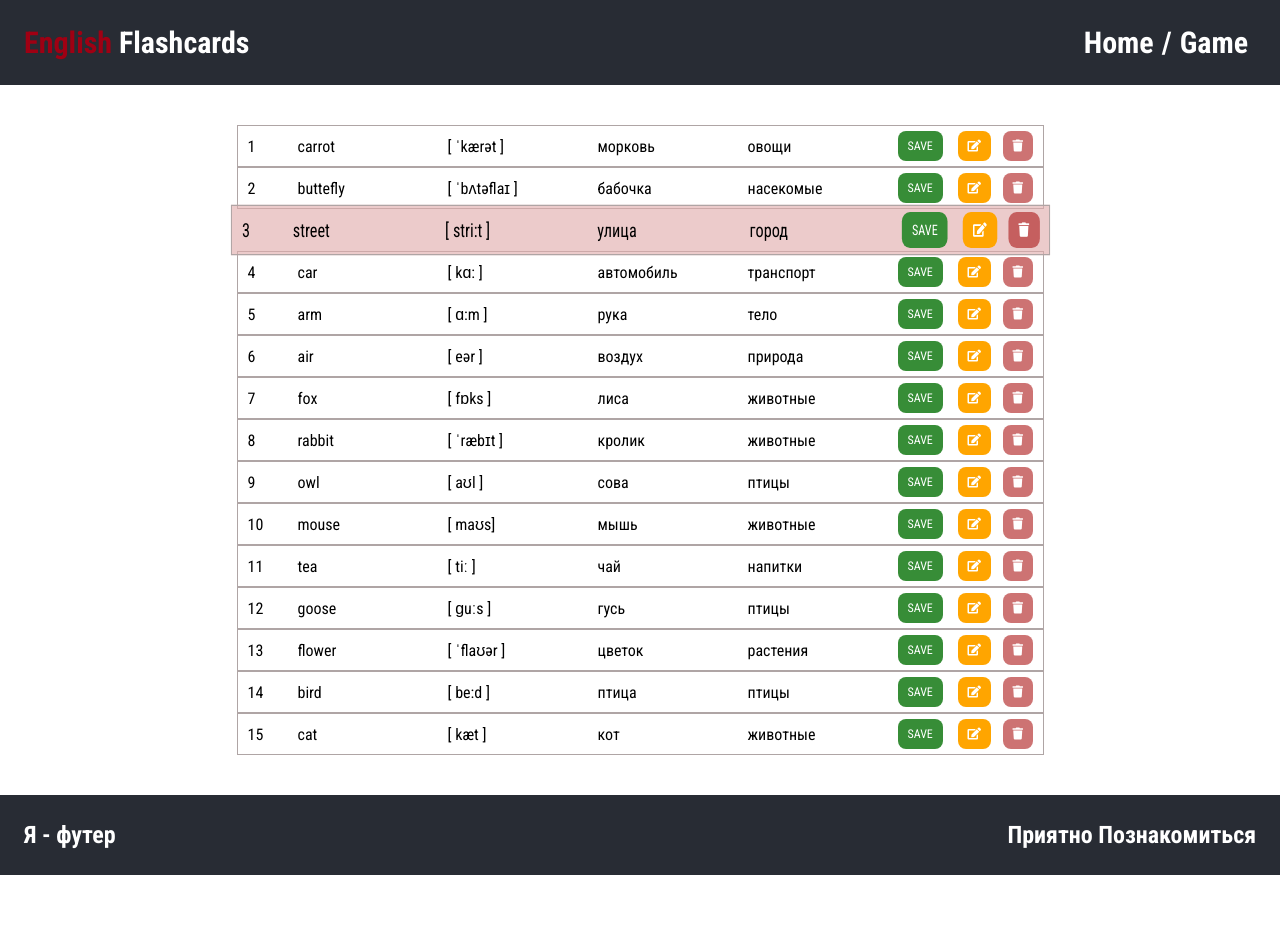
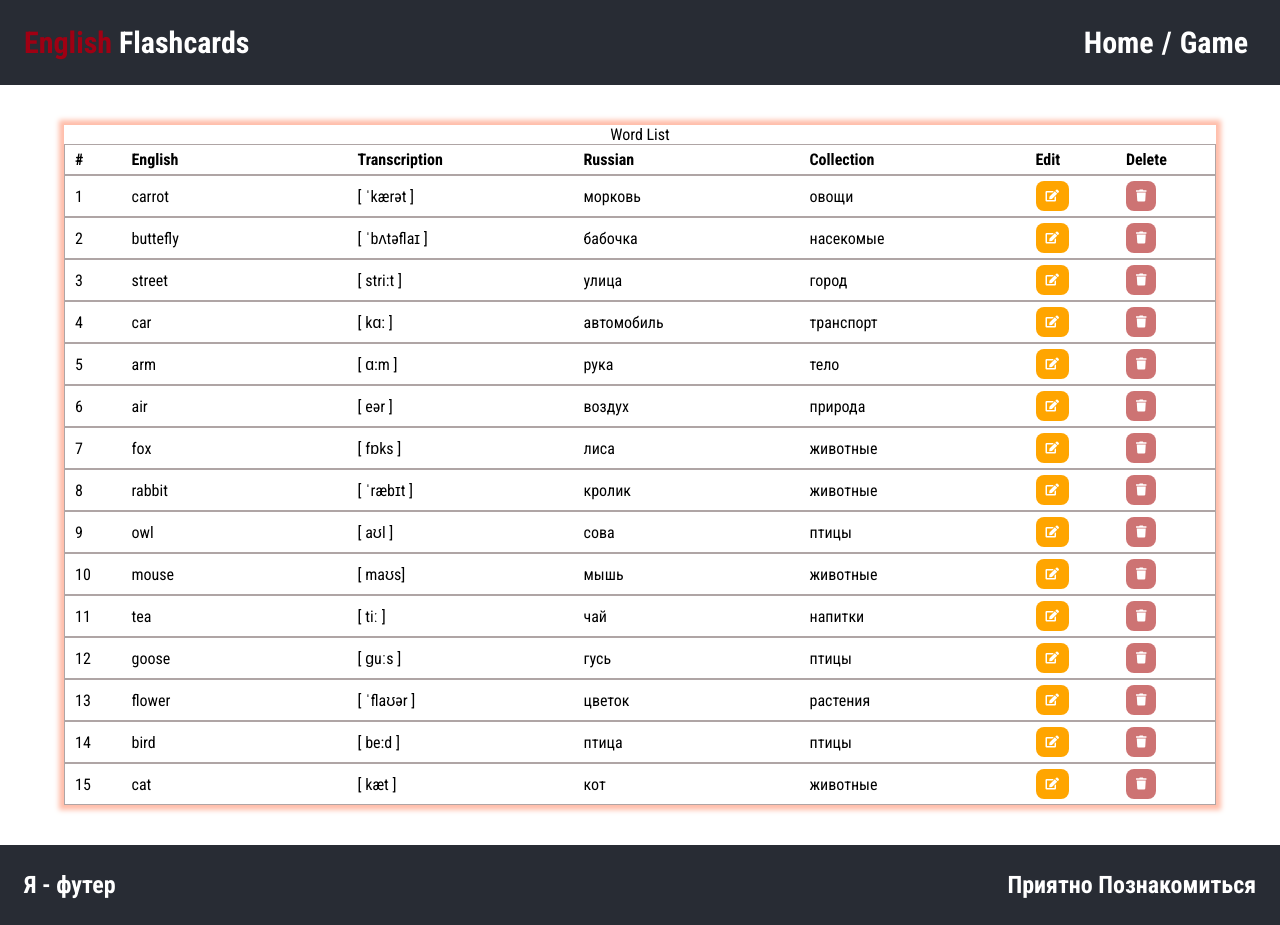
Before and after one commit to AlenaGM/flashcards-app, a React (Create React App) app: page / in a window 1280 px wide. Before the commit the page ends 875 px from the top, so only its background shows below. Built offline with nearby package versions, Linux system fonts and the light colour scheme.

Commit message:
upd styles

```diff
--- a/src/components/row/Row.js
+++ b/src/components/row/Row.js
@@ -2,26 +2,25 @@ import './row.scss';
 
 const Row = (props) => {
     return (
-        <div className="table__row row">
-            <div className="row__cell" >{props.id}</div>
-            <div className="row__cell">{props.english}</div>
-            <div className="row__cell">{props.transcription}</div>
-            <div className="row__cell">{props.russian}</div>
-            <div className="row__cell">{props.tags}</div>
-            <div className="row__cell">
-              <button className='button'>Save</button>
-            </div>
-            <div className="row__cell">
+      <>
+        <td>{props.id}</td>
+        <td>{props.english}</td>
+        <td>{props.transcription}</td>
+        <td>{props.russian}</td>
+        <td>{props.tags}</td>
+        <td>
           <button type="button" className="button button__edit">
             <i className="fas fa-edit"></i>
           </button>
-            </div>
-            <div className="row__cell">
+          <button className='button hidden'>Save</button>
+          <button className='button hidden'>Cansel</button>
+        </td>
+        <td>
           <button type="button" className="button button__delete">
             <i className="fas fa-trash"></i>
           </button>
-            </div>
-        </div>
+        </td>
+      </>
     )
 }
 
--- a/src/components/row/row.scss
+++ b/src/components/row/row.scss
@@ -1,26 +1,40 @@
-.row {
+tr {
     display: flex;
-    flex-direction: row;
+    //flex-direction: row;
     flex-wrap: wrap;
     justify-content: space-between;
     align-items: center;
     text-align: left;
     border: 1px solid rgb(175, 165, 165);
-    padding: 5px 10px
-    ;
-        div {
-            width: 150px;
-        }
-        div:first-of-type {
-            width: 50px;
-        }
-        div:nth-of-type(6) {
-            width: 60px;
-        }
-        div:nth-of-type(7) {
-            width: 45px;
-        }
-        div:nth-of-type(8) {
-            width: 30px;
-        }
+    padding: 5px 10px;
     }
+
+td {
+    width: 20%;
+}
+
+td:first-of-type {
+    width: 5%;
+    @media screen and (max-width: 765px){
+        display:none;
+    }
+}
+
+td:nth-of-type(5) {
+    @media screen and (max-width: 765px){
+        display:none;
+    }
+}
+
+td:nth-of-type(6) {
+    width: 8%;
+}
+
+td:nth-of-type(7) {
+    width: 7%;
+}
+
+.hidden{
+    display: none;
+
+}
--- a/src/components/table/Table.js
+++ b/src/components/table/Table.js
@@ -5,17 +5,31 @@ import words from '../../resources/data/words.json';
 
 const Table = () => {
     return (
-        <div className="app__table table">
+        <div className="app__table">
+            <table className="table">
+                <caption>Word List</caption>
+                <tr>
+                    <th>#</th>
+                    <th>English</th>
+                    <th>Transcription</th>
+                    <th>Russian</th>
+                    <th>Collection</th>
+                    <th>Edit</th>
+                    <th>Delete</th>
+                </tr>
             {
                 words.map((word) =>
+                <tr>
                     <Row
                         id={word.id}
                         english={word.english}
                         transcription={word.transcription}
                         russian={word.russian}
                         tags={word.tags}/>
+                </tr>
                 )
             }
+            </table>
         </div>
     )
 }
--- a/src/components/table/table.scss
+++ b/src/components/table/table.scss
@@ -1,8 +1,30 @@
 .table {
     display: flex;
     flex-direction: column;
+    width: 90vw;
+    box-shadow: 0px 0px 5px 5px rgb(255, 189, 169);
+
 &__row:nth-of-type(3) {
     background-color: #e0acac9e;
     transform: scale(1.015,1.2);
     }
 }
+
+th {
+    width: 20%;
+    @media screen and (max-width: 765px){
+        display:none;
+    }
+}
+
+th:first-of-type {
+    width: 5%;
+}
+
+th:nth-of-type(6) {
+    width: 8%;
+}
+
+th:nth-of-type(7) {
+    width: 7%;
+}
--- a/src/styles/style.scss
+++ b/src/styles/style.scss
@@ -1,6 +1,10 @@
 @import './variables';
 @import url('https://fonts.googleapis.com/css2?family=Roboto+Condensed:wght@400;700&display=swap');
 @import './button';
+
+body {
+    min-width: 350px;
+}
 
 #root {
     min-height: 100vh;
```
Lines whose indentation alone changed are shown as unchanged.
